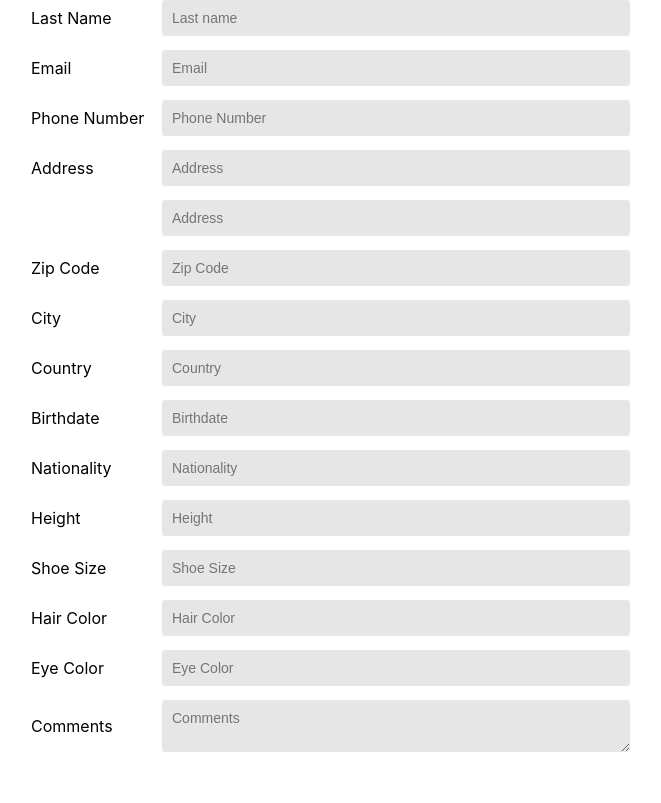
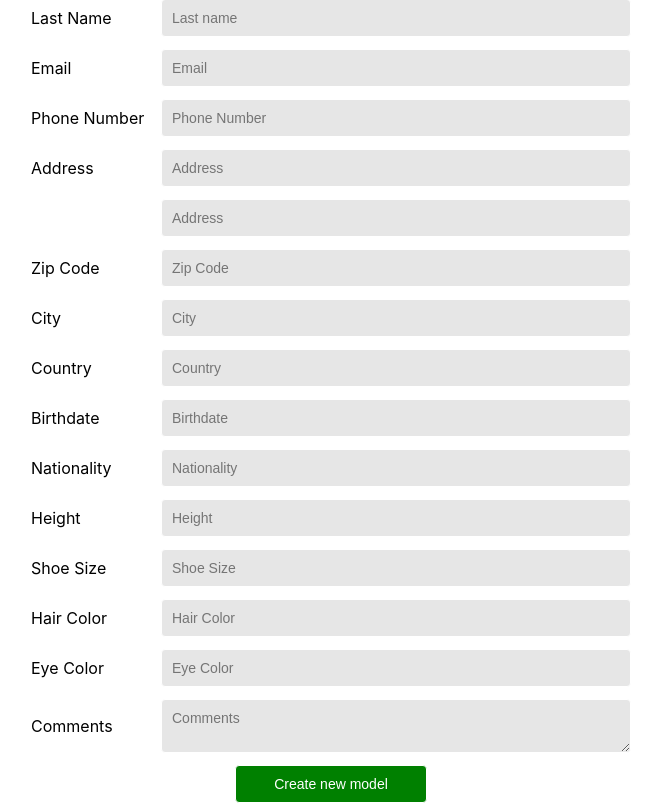
Before and after one commit to cthdk/modelmanagement, a React (Create React App) app: page /create-new-model in a window 1280 px wide. Shown: the part 164-967 px from the top of the page, without its empty margins (309-970 px from the left). Before the commit the page ends 929 px from the top, so only its background shows below. Built offline with nearby package versions, Linux system fonts and the light colour scheme.

Commit message:
Added button to model page

```diff
--- a/src/Components/Model.css
+++ b/src/Components/Model.css
@@ -35,3 +35,14 @@ form {
     outline: none;
     font-family: 'Arial', sans-serif;
   }
+
+  .submit-button {
+    padding: 10px;
+    border-radius: 4px;
+    border: 1px solid white;
+    background-color: green;
+    color: white;
+    font-size: 14px;
+    min-width: 12rem;
+    cursor: pointer;
+  }
--- a/src/Components/Model.js
+++ b/src/Components/Model.js
@@ -11,7 +11,7 @@ export function Model() {
         <form className="">
             <div className="input-div">
               <label> First Name </label>
-              <input placeholder="First name" />
+              <input placeholder="First name" autoFocus='true' />
             </div>
 
             <div className="input-div">
@@ -89,6 +89,8 @@ export function Model() {
               <textarea placeholder="Comments"/>
             </div>
 
+            <button className="submit-button"> Create new model </button>
+
         </form>
         </div>
       </Fragment>
```
